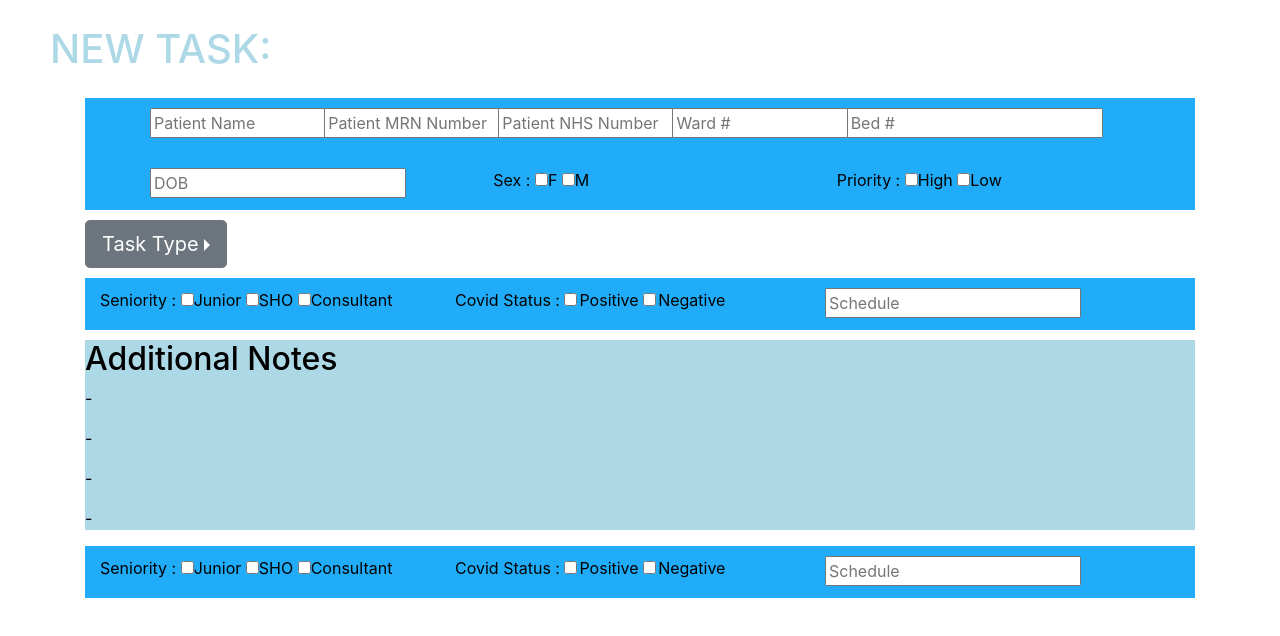
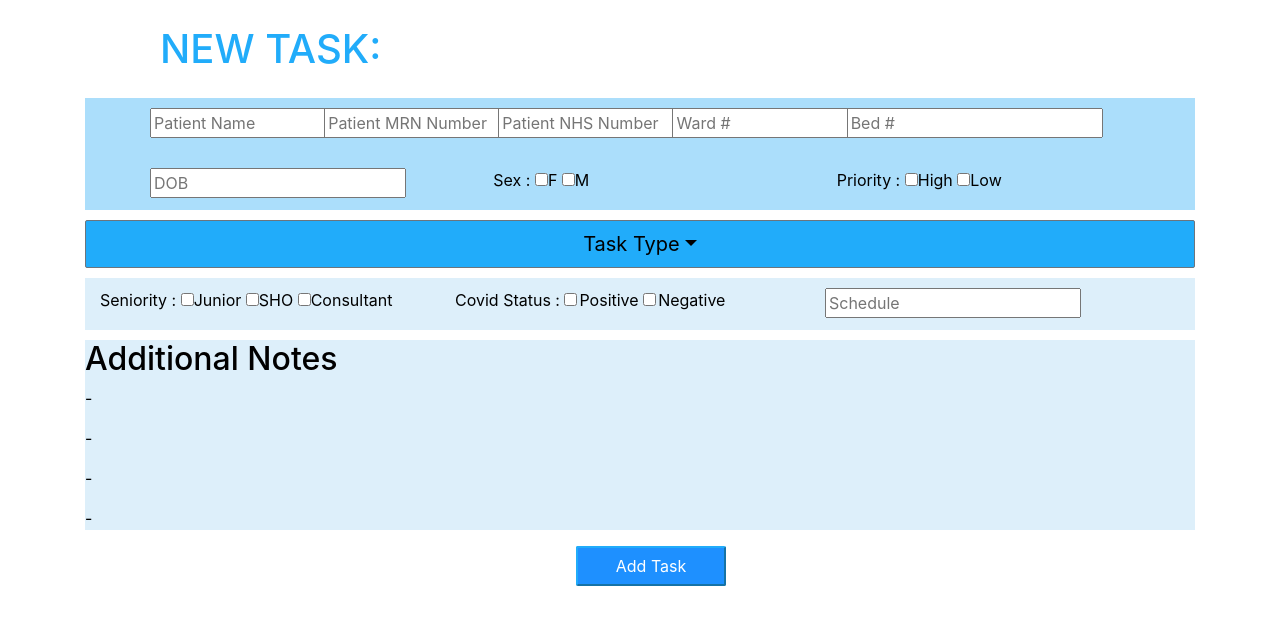
Before and after one commit to amaankahmad/NHS_Handover_App_Frontend, a React (Create React App) app in the folder nhs_handover/: page / in a window 1280 px wide. Shown: the top 636 px of the page. Built offline with nearby package versions, Linux system fonts and the light colour scheme.

Commit message:
new branch dev_task

```diff
--- /dev/null
+++ b/nhs_handover/src/NewTask.css
@@ -0,0 +1,32 @@
+NewTask{
+    text-align: center;
+}
+
+.patientName {
+    background-color: #21ACFA;
+    min-height: 100vh;
+    display: flex;
+    flex-direction: column;
+    align-items: center;
+    justify-content: center;
+    font-size: calc(10px + 2vmin);
+    color: white;
+}
+
+#taskType {
+    width: 1110px;
+    color: black;
+    background-color: #21ACFA;
+    border-radius: 2px;
+}
+
+#AddTask {
+    position: fixed;
+    left:45%;
+    height: 40px;
+    width: 150px;
+    color: white;
+    border-color: #21ACFA;
+    background-color: DodgerBlue;
+    border-radius: 2px;
+}
--- a/nhs_handover/src/NewTask.js
+++ b/nhs_handover/src/NewTask.js
@@ -5,35 +5,36 @@ import 'bootstrap/dist/css/bootstrap.min.css';
 import DropdownButton from 'react-bootstrap/DropdownButton';
 import Dropdown from 'react-bootstrap/Dropdown';
 import { Checkbox } from 'react-bootstrap';
+import './NewTask.css';
 
 
 function NewTask() {
     return(
         <>
             <div >
-                <h1 style={{color:'lightblue', margin: "25px 0",paddingLeft: "50px"}}>
+                <h1 style={{color:'#21ACFA', margin: "25px 0",paddingLeft: "160px"}}>
                     NEW TASK:
                 </h1>
             </div>
             <div className="container">
-                <div className="container" style={{background:'#21ACFA', margin: "10px 0",paddingLeft: "50px" }} >
+                <div className="container" style={{background:'#ABDEFB', margin: "10px 0",paddingLeft: "50px" }} >
                     <div className="row" style={{margin: "10px 0",alignment:"center",paddingLeft: "0px"}}>
-                        <div className="col-2" style={{margin: "10px 0" }}> <input type="text" placeholder={"Patient Name"}/></div>
-                        <div className="col-2" style={{ margin: "10px 0" }}> <input type="text" placeholder={"Patient MRN Number"}/></div>
-                        <div className="col-2" style={{ margin: "10px 0" }}> <input type="text" placeholder={"Patient NHS Number"}/> </div>
-                        <div className="col-2" style={{margin: "10px 0" }}> <input type="text" placeholder={"Ward #"}/></div>
-                        <div className="col-4" style={{ margin: "10px 0" }}> <input type="text" placeholder={"Bed #"}/></div>
+                        <div className="col-2" id="patientName" style={{margin: "10px 0" }}> <input type="text" placeholder={"Patient Name"}/></div>
+                        <div className="col-2" id="MRNNumber" style={{ margin: "10px 0" }}> <input type="text" placeholder={"Patient MRN Number"}/></div>
+                        <div className="col-2" id="NHSNumber" style={{ margin: "10px 0" }}> <input type="text" placeholder={"Patient NHS Number"}/> </div>
+                        <div className="col-2" id="wardNumber" style={{margin: "10px 0" }}> <input type="text" placeholder={"Ward #"}/></div>
+                        <div className="col-4" id="bedNumber" style={{ margin: "10px 0" }}> <input type="text" placeholder={"Bed #"}/></div>
                     </div>
 
 
-                    <div className="row" style={{background:'#21ACFA', margin: "10px 0",paddingLeft: "15px"}}>
-                        <div className="col-4" style={{margin: "10px 0" ,paddingLeft: "0px"}}> <input type="text" placeholder={"DOB"}/></div>
+                    <div className="row" style={{margin: "10px 0",paddingLeft: "15px"}}>
+                        <div className="col-4" id="DOB" style={{margin: "10px 0" ,paddingLeft: "0px"}}> <input type="text" placeholder={"DOB"}/></div>
                         <div className="col-4" style={{margin: "10px 0" ,paddingLeft: "0px",color:'black'}}>
                                 {"\t"} Sex  :  {"\t"}
                             <input type="checkbox" id="Female" name="F"/>
                                 <label htmlFor="Female">F {"\t"} </label>
                             {"\t"}
-                            <input type="checkbox" id="Make" name="M"/>
+                            <input type="checkbox" id="Male" name="M"/>
                                 <label htmlFor="Female">M {"\t"}</label>
                         </div>
 
@@ -51,8 +52,8 @@ function NewTask() {
             </div>
 
             <div className="container">
-                <div className="btn-group dropright">
-                    <button type="button" className="btn btn-secondary btn-lg dropdown-toggle" data-toggle="dropdown" aria-haspopup="true" aria-expanded="false">
+                <div className="btn-group dropdown">
+                    <button type="button" id="taskType" className="btn btn-secondary btn-lg dropdown-toggle" data-toggle="dropdown" aria-haspopup="true" aria-expanded="false">
                         Task Type
                     </button>
                     <div className="dropdown-menu">
@@ -64,7 +65,7 @@ function NewTask() {
             </div>
 
             <div className="container">
-                <div className="container" style={{background: '#21ACFA', margin: "10px 0", alignment: 'left'}}>
+                <div className="container" style={{background: '#DDEFFA', margin: "10px 0", alignment: 'left'}}>
                     <div className="row">
 
                         <div className="col-4" style={{margin: "10px 0" ,color:'black'}}>
@@ -94,45 +95,17 @@ function NewTask() {
             </div>
 
             <div className="container">
-                <div style={{color: 'black', background: 'lightblue'}}>
+                <div style={{color: 'black', background: '#DDEFFA'}}>
                     <h2>Additional Notes </h2>
-                    - <p/>
+                    -<p/>
                     -<p/>
                     -<p/>
                     -<p/>
                 </div>
             </div>
-
-            <div className="container">
-                    <div className="container" style={{background: '#21ACFA', margin: "10px 0", alignment: 'left'}}>
-                        <div className="row">
-
-                            <div className="col-4" style={{margin: "10px 0" ,color:'black'}}>
-                                {"\t"} Seniority  :  {"\t"}
-                                <input type="checkbox" id="Junior" name="Junior"/>
-                                <label htmlFor="Junior">Junior{"\t"} </label>
-                                {"\t"}
-                                <input type="checkbox" id="SHO" name="SHO"/>
-                                <label htmlFor="SHO">SHO {"\t"}</label>
-                                {"\t"}
-                                <input type="checkbox" id="Consultant" name="Consultant"/>
-                                <label htmlFor="Consultant">Consultant {"\t"} </label>
-                                {"\t"}
-                            </div>
-
-                            <div className="col-4" style={{margin: "10px 0" ,paddingLeft: "0px",color:'black'}}>
-                                {"\t"} {"\t"} Covid Status  :  {"\t"}
-                                <input type="checkbox" style={{marginRight:"2px"}} id="Positive" name="Positive"/>
-                                <label htmlFor="Positive" style={{paddingLeft:"0px"}}>Positive {"\t"}</label>
-                                {"\t"}
-                                <input type="checkbox" style={{marginRight:"0px", paddingLeft:"0px"}} id="Negative" name="Negative"/>
-                                <label htmlFor="Negative" style={{paddingLeft:"2px"}}>Negative  </label>
-                            </div>
-                            <div className="col-4" style={{margin: "10px 0" ,paddingLeft: "00px"}}> <input type="text" placeholder={"Schedule"}/></div>
-                        </div>
-                    </div>
-            </div>
-
+            <button id="AddTask">
+                    Add Task
+            </button>
         </>
     )
 }
```
